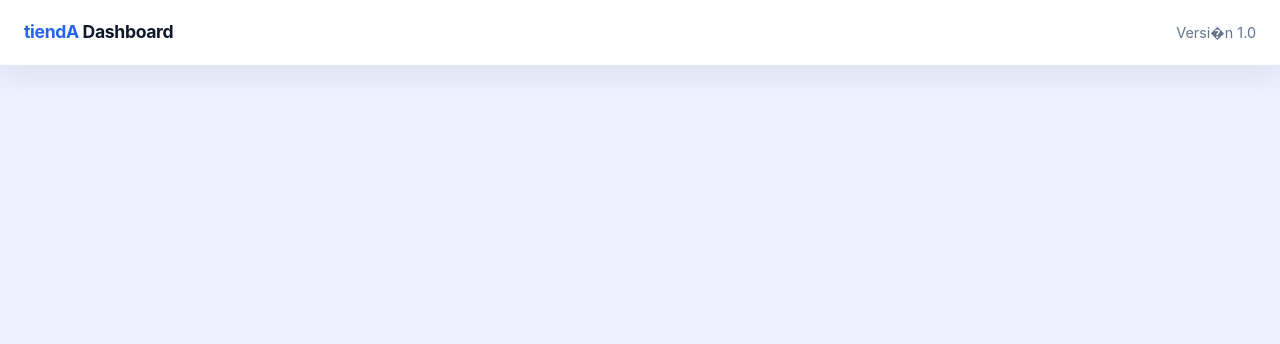
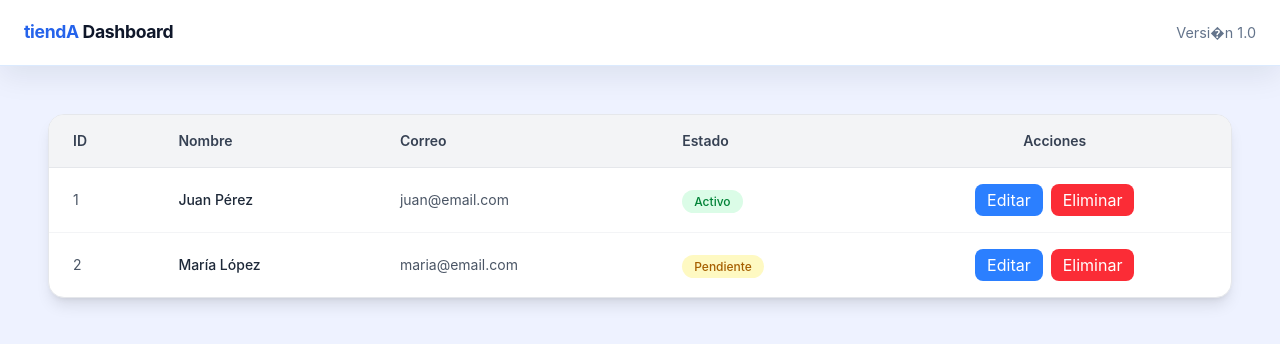
Before and after one commit to MDZ2999/tiendA, an Angular app: page /products in a window 1280 px wide. Before the commit this address led to /. Shown: the top 344 px of the page. Built offline with nearby package versions, Linux system fonts and the light colour scheme.

Commit message:
feat: creacion del componente products

```diff
--- a/src/app/app.routes.ts
+++ b/src/app/app.routes.ts
@@ -1,6 +1,12 @@
 import { Routes } from '@angular/router';
 import { homeRoute } from './routes/home.route';
+import { Products } from './pages/components/products/products';
 
 export const routes: Routes = [
   homeRoute,
+
+     {
+        path: 'products',
+        component: Products,
+    },
 ];
--- /dev/null
+++ b/src/app/pages/components/products/products.html
@@ -0,0 +1,77 @@
+<div class="p-6">
+  <div class="overflow-x-auto rounded-2xl shadow-lg border border-gray-200 bg-white">
+    <table class="min-w-full divide-y divide-gray-200">
+
+      <!-- Encabezado -->
+      <thead class="bg-gray-100">
+        <tr>
+          <th class="px-6 py-4 text-left text-sm font-semibold text-gray-700">
+            ID
+          </th>
+          <th class="px-6 py-4 text-left text-sm font-semibold text-gray-700">
+            Nombre
+          </th>
+          <th class="px-6 py-4 text-left text-sm font-semibold text-gray-700">
+            Correo
+          </th>
+          <th class="px-6 py-4 text-left text-sm font-semibold text-gray-700">
+            Estado
+          </th>
+          <th class="px-6 py-4 text-center text-sm font-semibold text-gray-700">
+            Acciones
+          </th>
+        </tr>
+      </thead>
+
+      <!-- Cuerpo -->
+      <tbody class="divide-y divide-gray-100">
+        <tr class="hover:bg-gray-50 transition-colors">
+          <td class="px-6 py-4 text-sm text-gray-600">1</td>
+          <td class="px-6 py-4 text-sm text-gray-800 font-medium">
+            Juan Pérez
+          </td>
+          <td class="px-6 py-4 text-sm text-gray-600">
+            juan@email.com
+          </td>
+          <td class="px-6 py-4">
+            <span class="px-3 py-1 text-xs font-medium rounded-full bg-green-100 text-green-700">
+              Activo
+            </span>
+          </td>
+          <td class="px-6 py-4 text-center space-x-2">
+            <button class="px-3 py-1 bg-blue-500 text-white rounded-lg hover:bg-blue-600 transition">
+              Editar
+            </button>
+            <button class="px-3 py-1 bg-red-500 text-white rounded-lg hover:bg-red-600 transition">
+              Eliminar
+            </button>
+          </td>
+        </tr>
+
+        <tr class="hover:bg-gray-50 transition-colors">
+          <td class="px-6 py-4 text-sm text-gray-600">2</td>
+          <td class="px-6 py-4 text-sm text-gray-800 font-medium">
+            María López
+          </td>
+          <td class="px-6 py-4 text-sm text-gray-600">
+            maria@email.com
+          </td>
+          <td class="px-6 py-4">
+            <span class="px-3 py-1 text-xs font-medium rounded-full bg-yellow-100 text-yellow-700">
+              Pendiente
+            </span>
+          </td>
+          <td class="px-6 py-4 text-center space-x-2">
+            <button class="px-3 py-1 bg-blue-500 text-white rounded-lg hover:bg-blue-600 transition">
+              Editar
+            </button>
+            <button class="px-3 py-1 bg-red-500 text-white rounded-lg hover:bg-red-600 transition">
+              Eliminar
+            </button>
+          </td>
+        </tr>
+      </tbody>
+
+    </table>
+  </div>
+</div>
--- /dev/null
+++ b/src/app/pages/components/products/products.ts
@@ -0,0 +1,14 @@
+import { ChangeDetectionStrategy, Component } from '@angular/core';
+
+@Component({
+  selector: 'app-products',
+  imports: [],
+  templateUrl: './products.html',
+  styles: `
+    :host {
+      display: block;
+    }
+  `,
+  changeDetection: ChangeDetectionStrategy.OnPush,
+})
+export class Products {}
```
Also changed, not shown: 1 other file (tests, documents, lock files or other folders).
